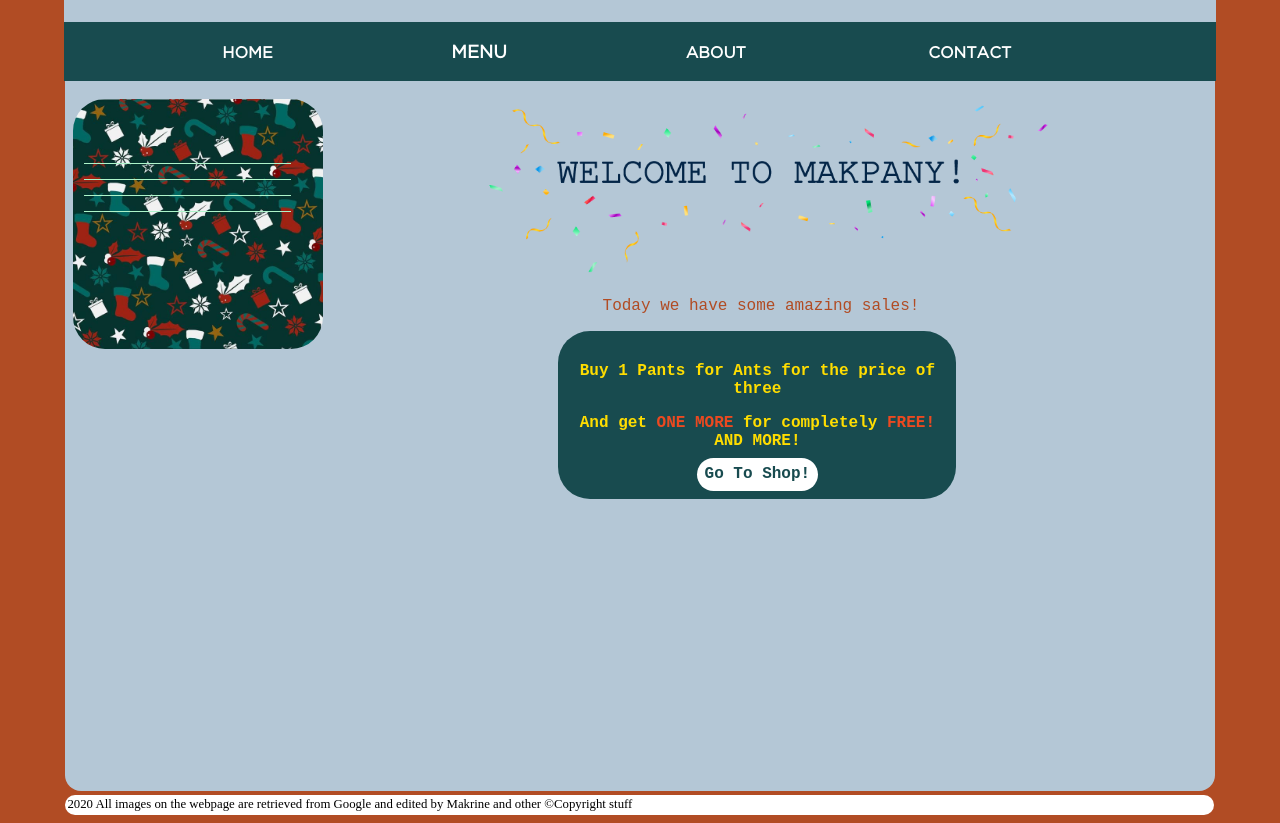
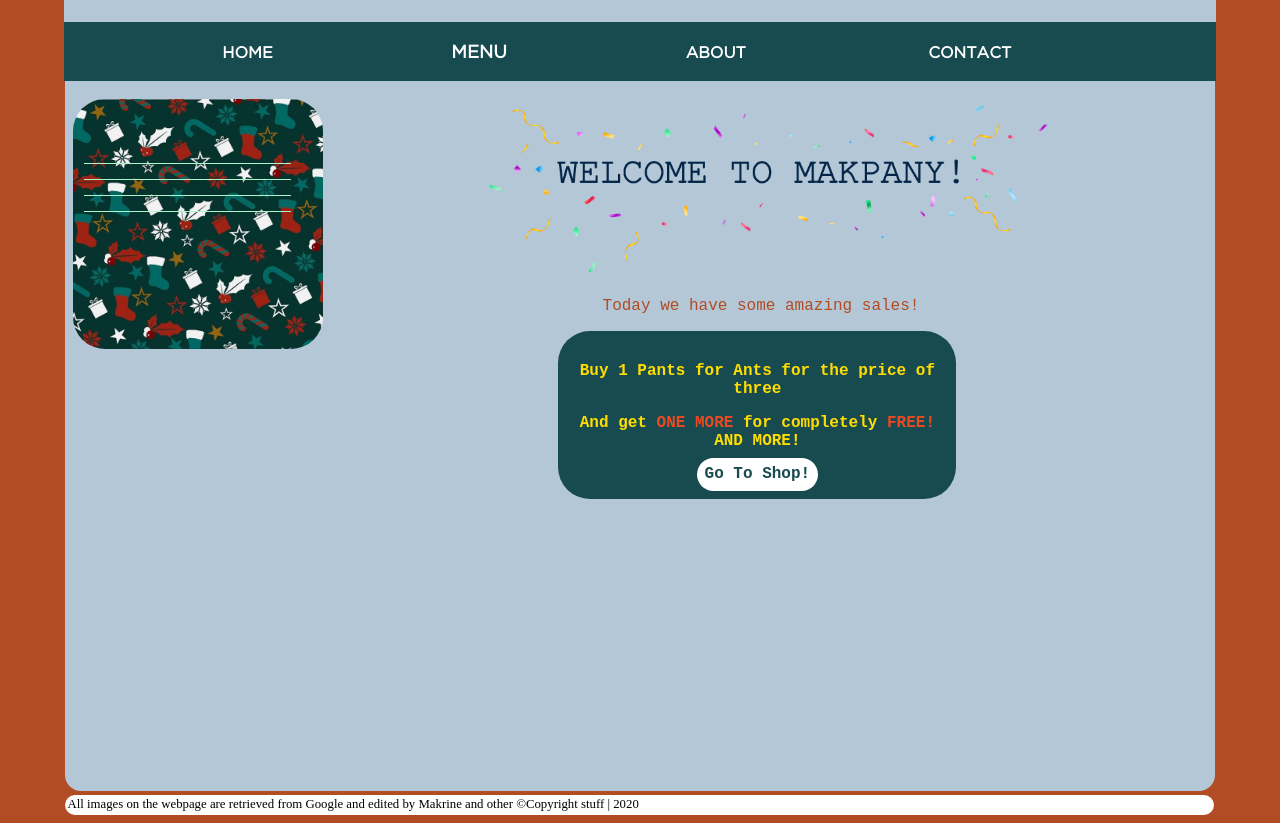
Before and after one commit to Makrine/Makpany, a plain HTML site: page index.html in a window 1280 px wide. Shown: the part 114-937 px from the top of the page. Drawn offline with Linux system fonts and the light colour scheme.

Commit message:
Update index.html

```diff
--- a/index.html
+++ b/index.html
@@ -40,6 +40,6 @@
         <iframe src="home.html" name="myiframe" frameBorder="0">Error! please upgrade your browser.</iframe>
 
 
-        <footer>2020 All images on the webpage are retrieved from Google and edited by Makrine and other ©Copyright stuff</footer>
+        <footer>All images on the webpage are retrieved from Google and edited by Makrine and other ©Copyright stuff | 2020</footer>
     </body>
 </html>
```
